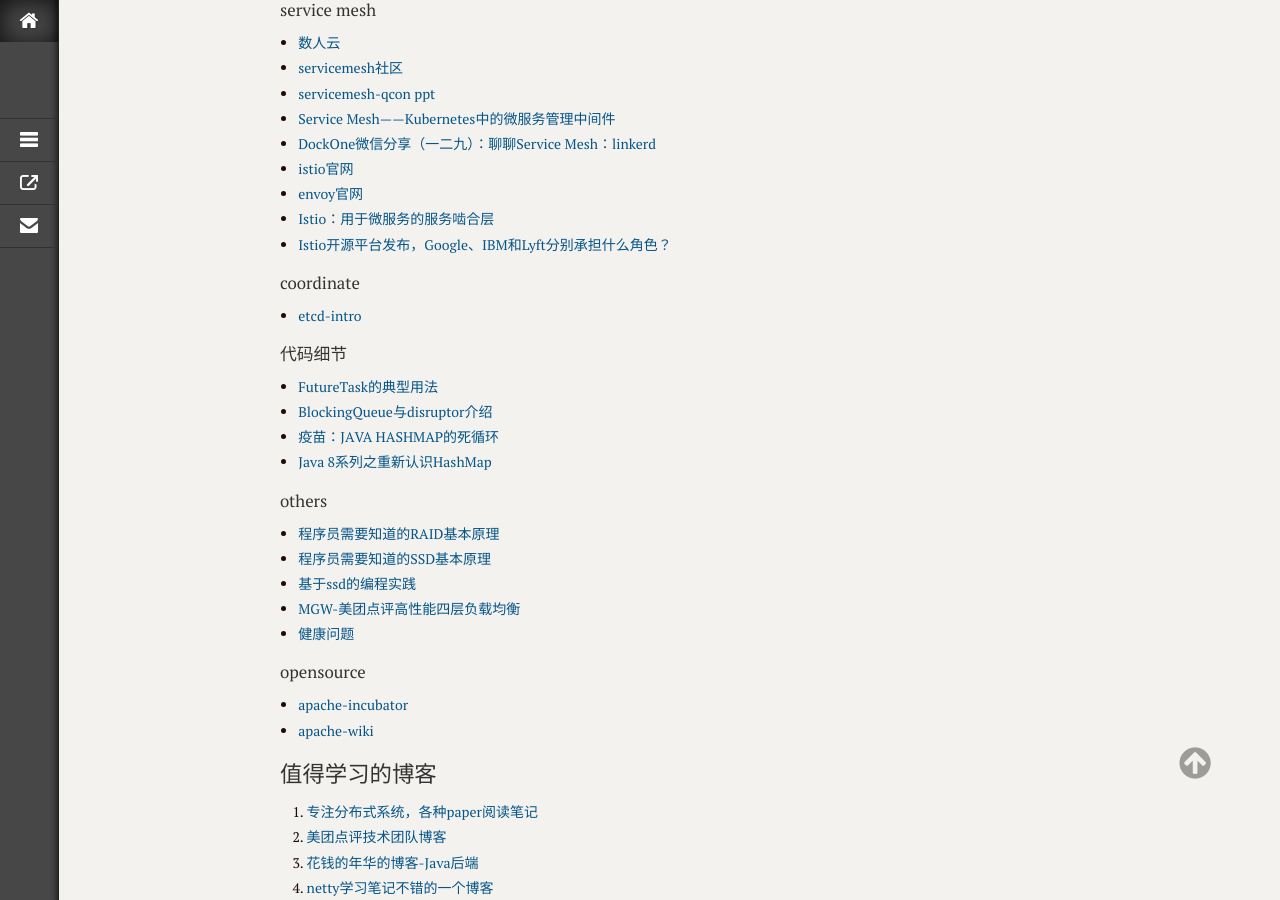
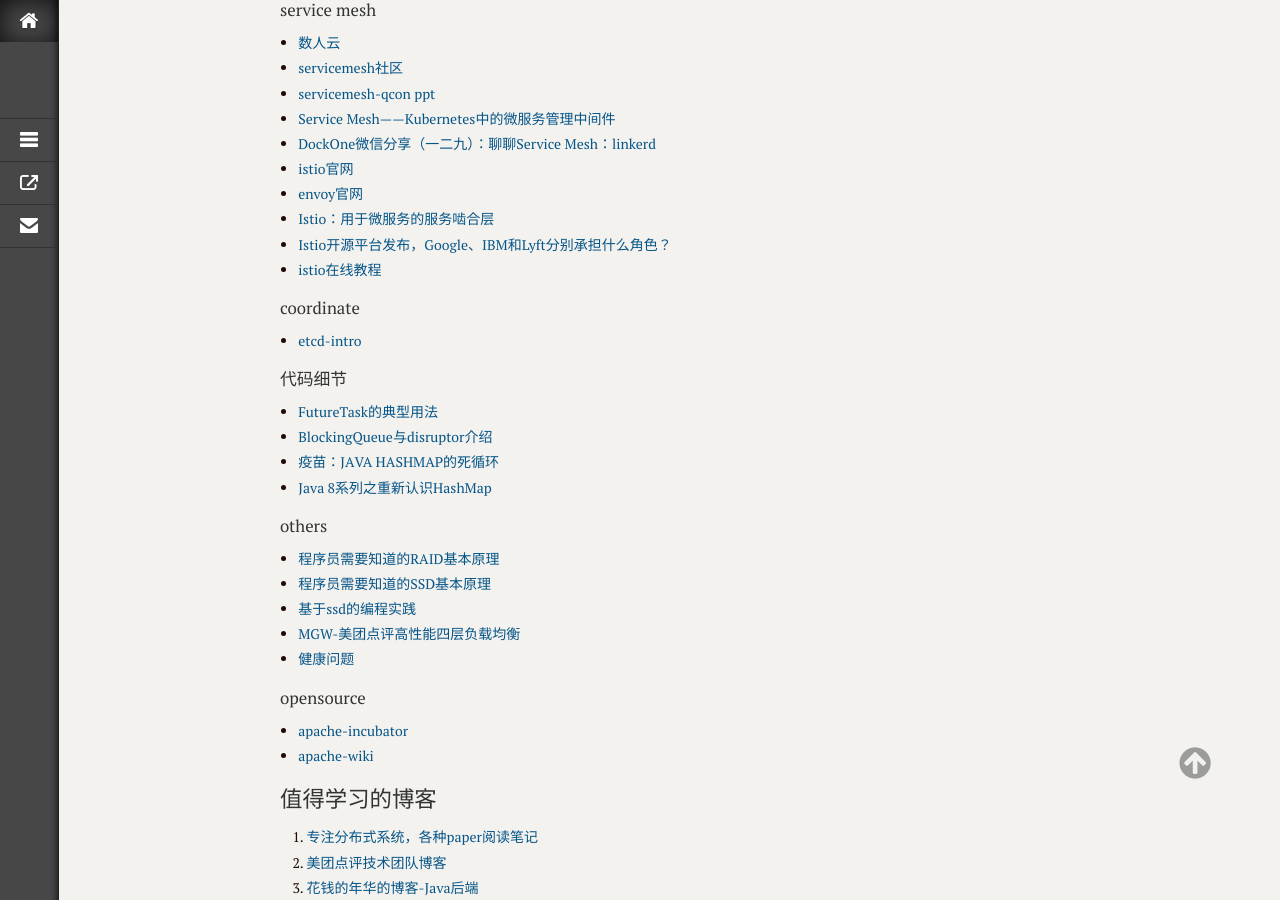
Before and after one commit to xmtsui/blog, a Jekyll site: the page built from _posts/2017/2017-03-14-readqueue-01.md, in a window 1280 px wide and 900 px high, scrolled down 2544 px. Built offline with Jekyll 4.4.1, drawn with Linux system fonts in a browser that asks for light colours; comment, search, counter and statistics services are not loaded.

Commit message:
modify by quickcommint

```diff
--- a/_posts/2017/2017-03-14-readqueue-01.md
+++ b/_posts/2017/2017-03-14-readqueue-01.md
@@ -109,6 +109,7 @@
 * [envoy官网](https://www.envoyproxy.io/envoy/index.html)
 * [Istio：用于微服务的服务啮合层](http://www.infoq.com/cn/news/2017/05/istio?utm_source=news_about_opensource&utm_medium=link&utm_campaign=opensource)
 * [Istio开源平台发布，Google、IBM和Lyft分别承担什么角色？](https://www.leiphone.com/news/201705/RwRlyAs7Mi8pqhSb.html)
+* [istio在线教程](https://katacoda.com/courses/istio/)
 
 #### coordinate
 * [etcd-intro](http://www.infoq.com/cn/articles/etcd-interpretation-application-scenario-implement-principle)
```
